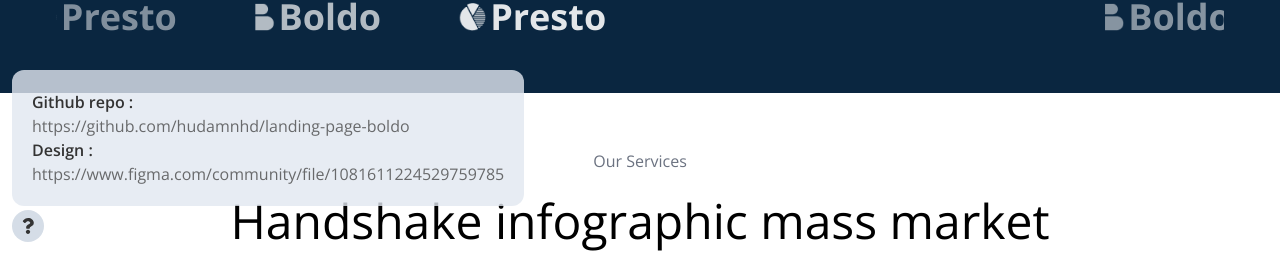
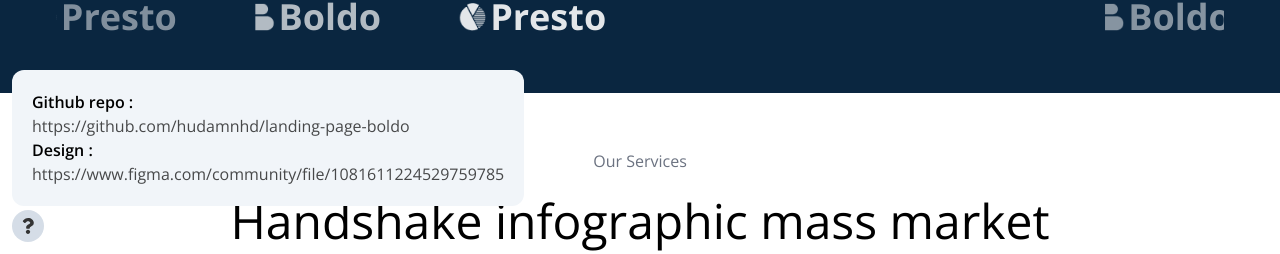
Before and after one commit to hudamnhd/landing-page-boldo, a React (Create React App) app: page / in a window 1280 px wide. Both pictures are taken after a click on the button 28 px from the left and 772 px from the top of the page. Shown: the part 546-800 px from the top of the page. Built offline with nearby package versions, Linux system fonts and the light colour scheme.

Commit message:
fix help component

```diff
--- a/src/App.jsx
+++ b/src/App.jsx
@@ -8,8 +8,9 @@ import {
   Products,
   CTAFooter,
   ScrollTop,
+  Help,
 } from "./components";
-import Help from "./components/Help.jsx";
+
 const App = () => {
   return (
     <>
--- a/src/components/Help.jsx
+++ b/src/components/Help.jsx
@@ -24,14 +24,14 @@ const Help = () => {
       <div
         className={` ${
           toggle === false && "hidden"
-        } sidebar  fixed bottom-12 left-3 bg-slate-200 p-5 rounded-xl w-fit opacity-80 hover:opacity-100`}
+        } sidebar text-[12px] ss:text-[16px] fixed bottom-12 left-3 bg-slate-100 p-3 ss:p-5 rounded-xl w-fit`}
       >
         <p className="font-semibold">Github repo :</p>
         <a
           href="https://github.com/hudamnhd/landing-page-boldo"
           target="_blank"
           rel="noreferrer"
-          className="opacity-70 hover:opacity-100 "
+          className="opacity-70 hover:opacity-100  "
         >
           https://github.com/hudamnhd/landing-page-boldo
         </a>
--- a/src/components/Hero.jsx
+++ b/src/components/Hero.jsx
@@ -1,5 +1,6 @@
 import { hero } from "../assets";
 import Clients from "./Clients.jsx";
+
 const Hero = () => {
   return (
     <div className="bg-[#0A2640] px-5 pb-7 md:px-14 md:py-7 md:pb-14">
--- a/src/components/index.jsx
+++ b/src/components/index.jsx
@@ -7,7 +7,7 @@ import ServicesGroupC from "./ServicesGroupC";
 import Products from "./Products";
 import CTAFooter from "./CTAFooter";
 import ScrollTop from "./ScrollTop";
-
+import Help from "./Help";
 export {
   Navbar,
   Hero,
@@ -18,4 +18,5 @@ export {
   Products,
   CTAFooter,
   ScrollTop,
+  Help,
 };
```
